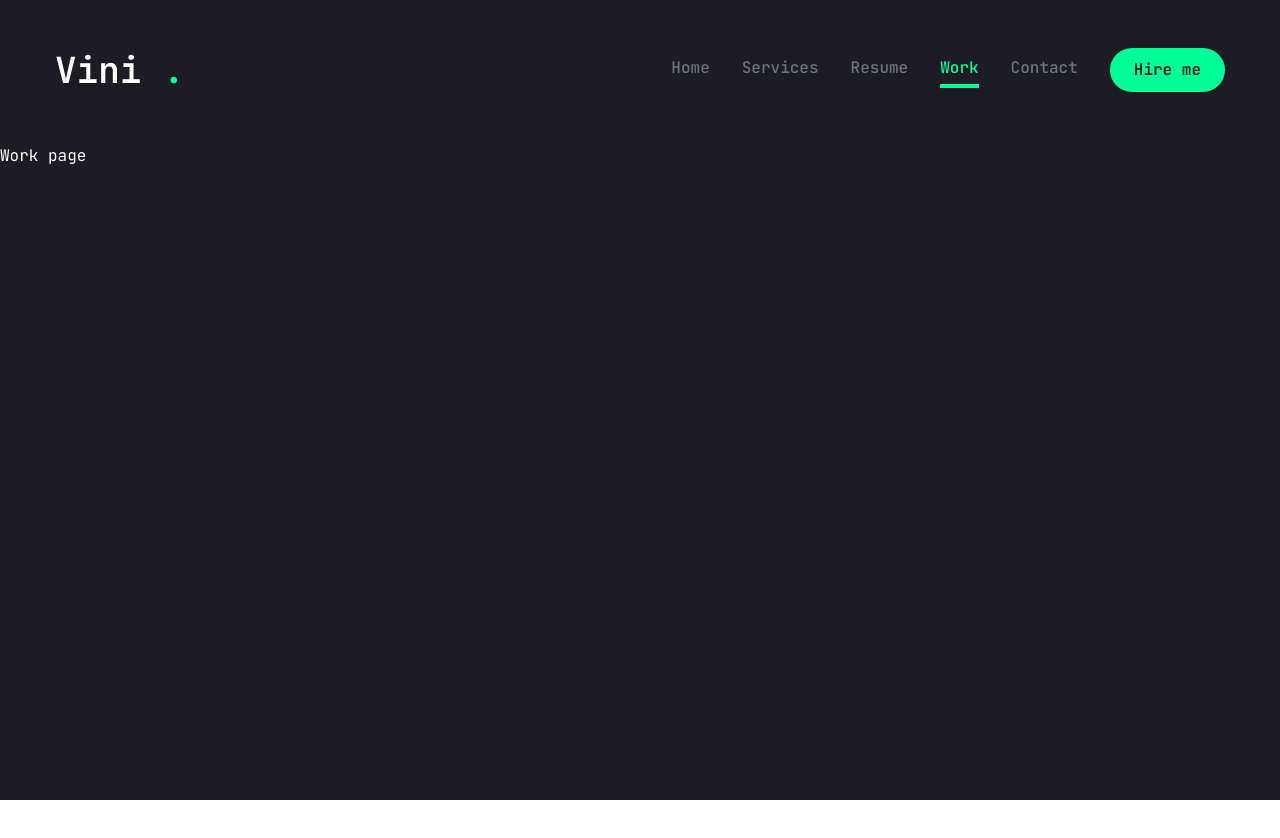
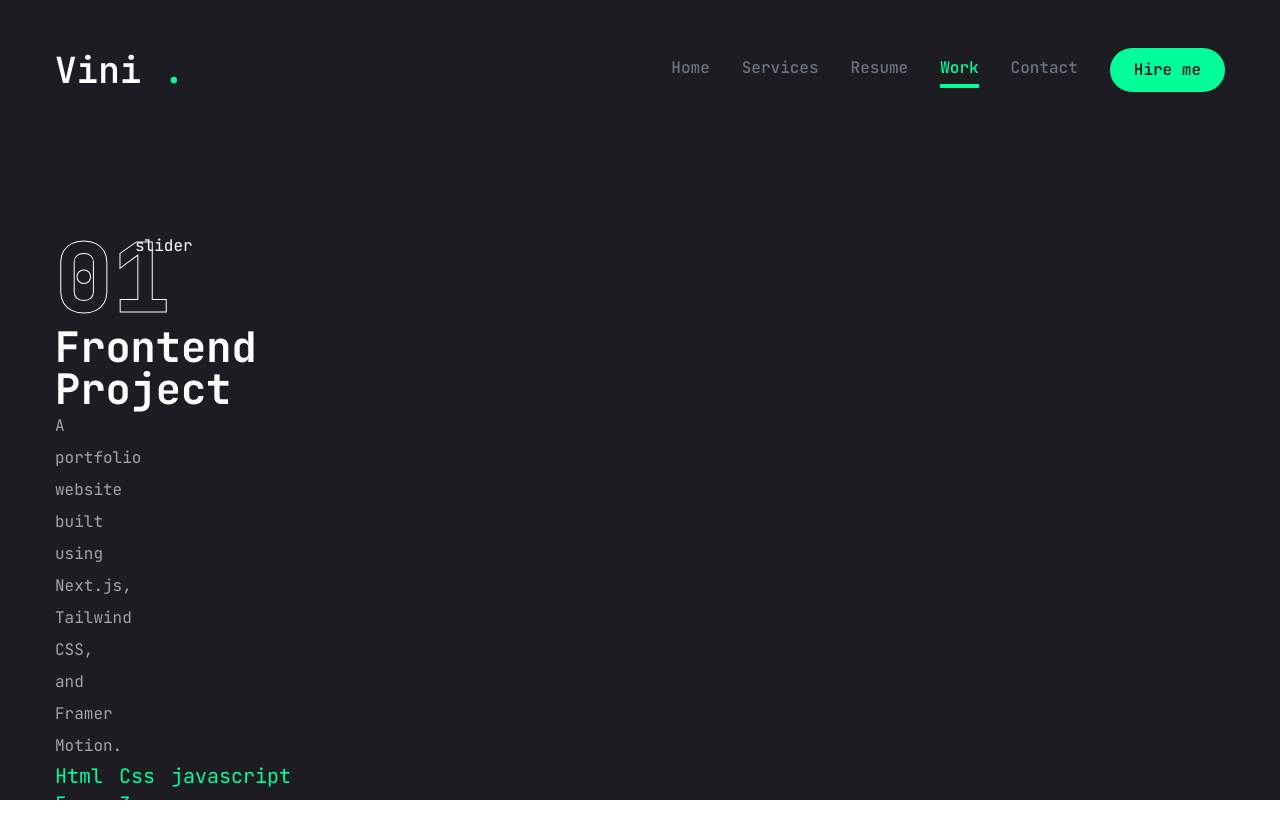
Before and after one commit to Penedov/portfolio_vini, a Next.js app: page /work in a window 1280 px wide. Shown: the top 838 px of the page. Before the commit the page ends 800 px from the top, so only its background shows below. Built offline with nearby package versions, Linux system fonts and the light colour scheme.

Commit message:
50% of page work

```diff
--- a/app/work/page.jsx
+++ b/app/work/page.jsx
@@ -1,5 +1,116 @@
+"use client";
+
+import { motion } from "framer-motion";
+import React, {useState} from "react";
+import { Swiper, SwiperSlide } from "swiper/react";
+import "swiper/css";
+import { BsArrowUpRight, BsGithub } from "react-icons/bs";
+
+import { Tooltip,
+    TooltipContent,
+    TooltipProvider,
+    TooltipTrigger,
+} from "@radix-ui/react-tooltip";
+
+import Link from "next/link";
+import Image from "next/image";
+import { imageConfigDefault } from "next/dist/shared/lib/image-config";
+import { GitBranch } from "lucide-react";
+
+const projects = [
+    {
+        num: "01",
+        category: "frontend",
+        title: "Project 1",
+        description: "A portfolio website built using Next.js, Tailwind CSS, and Framer Motion.",
+        stack: [
+            {name: "Html 5"}, {name: "Css 3"}, {name: "javascript"}
+        ],
+        image: "/assets/work/thumb1.png",
+        live: "",
+        Github: "",
+    },
+    {
+        num: "02",
+        category: "fullstack",
+        title: "Project 2",
+        description: "A portfolio website built using Next.js, Tailwind CSS, and Framer Motion.",
+        stack: [
+            {name: "Next.js"}, {name: "Tailwind.css"}, {name: "Node.js"}
+        ],
+        image: "/assets/work/thumb2.png",
+        live: "",
+        Github: "",
+    },
+    {
+        num: "03",
+        category: "fronttend",
+        title: "Project 3",
+        description: "A portfolio website built using Next.js, Tailwind CSS, and Framer Motion.",
+        stack: [
+            {name: "Next.js"}, {name: "Tailwind.css"}],
+        image: "/assets/work/thumb3.png",
+        live: "",
+        Github: "",
+    }
+
+];
+
 const Work = () => {
-    return <div>Work page</div>
+    const [project, setProject] = useState(projects[0]);
+    return (
+    <motion.div
+    initial={{opacity: 0}}
+     animate={{opacity: 1}}
+     className="min-h-[80vh] flex flex-col justify-center py-12 xl:py-0">
+
+        <div className="container mx-auto">
+            <div className="flex flex-col xl:flex-row xl:gap-[30px]">
+                <div className="w-full xl:w-[50px] xl:h-[460px] flex flex-col xl:justify-between order-2 xl:order-none">
+                    <div>
+                        {/* outline num*/}
+                        <div className="text-8xl leading-none font-extrabold text-transparent text-outline">
+                        {project.num}
+                        </div>
+                        {/* project category*/}
+                        <h2 className="text-[42px] font-bold leading-none text-white group-hover:text-accent transition-all duration-500 capitalize
+                        ">{project.category} project</h2>
+                        {/* project description*/}
+                        <p className="text-white/60">{project.description}</p>
+                        {/* project stack*/}
+                        <ul className="flex gap-4">
+                            {project.stack.map((item, index) => {
+                                return (
+                                    <li key={index} className="text-xl text-accent">
+                                        {item.name}
+                                        {/* remove the last comma */}
+                                        {index !== project.stack.length - 1 && ","}
+                                    </li>
+                                );
+                            })}
+                        </ul>
+                        {/* border */}
+                        <div className="border border-white/20"></div>
+                        {/* buttons */}
+                        <div>
+                            <Link href={project.live}>
+                            <TooltipProvider>
+                                <Tooltip>
+                                    <TooltipTrigger>
+                                        <TooltipContent>
+                                            <p>Live Project</p>
+                                        </TooltipContent>
+                                    </TooltipTrigger>
+                                </Tooltip>
+                            </TooltipProvider>
+                            </Link>
+                        </div>
+                    </div>
+                </div>
+                <div className="w-full xl:w-[50px] ">slider</div>
+            </div>
+        </div>
+    </motion.div>
+    );
 };
-
 export default Work;
--- a/package.json
+++ b/package.json
@@ -25,6 +25,7 @@
     "react-countup": "^6.5.3",
     "react-dom": "^19.0.0",
     "react-icons": "^5.4.0",
+    "swiper": "^11.2.5",
     "tailwind-merge": "^2.5.5",
     "tailwindcss-animate": "^1.0.7"
   },
```
Also changed, not shown: 1 other file (tests, documents, lock files or other folders).
